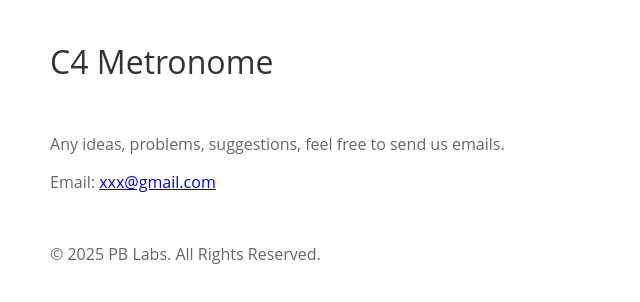
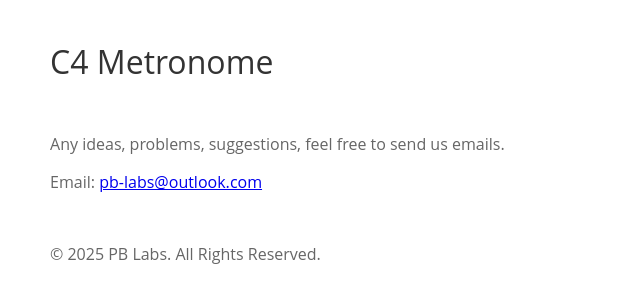
Before and after one commit to pangbo-labs/pangbo-labs.github.io, a plain HTML site: page c4-metronome/index.html in a window 1280 px wide. Shown: the full height of the page, 0-640 px from the left. Drawn offline with Linux system fonts and the light colour scheme.

Commit message:
Added real mail address

```diff
--- a/c4-metronome/index.html
+++ b/c4-metronome/index.html
@@ -32,7 +32,7 @@
 
 		<p>Any ideas, problems, suggestions, feel free to send us emails.</p>
 
-		<p>Email: <a href="mailto:xxx@gmail.com">xxx@gmail.com</a></p>
+		<p>Email: <a href="mailto:pb-labs@outlook.com">pb-labs@outlook.com</a></p>
 
 		<p class="copyright">© 2025 PB Labs. All Rights Reserved.</p>
 
```
